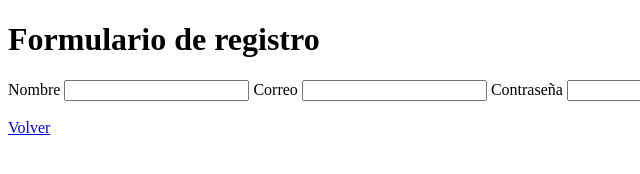
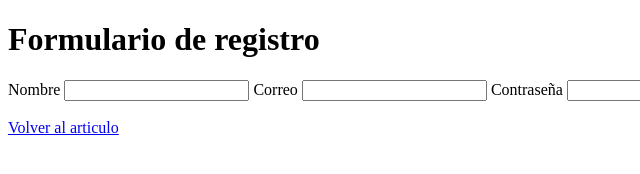
Before and after one commit to IES-Almudeyne-2324-DAW/PABLO-RAMAS, a plain HTML site: page formulario.html in a window 1280 px wide. Shown: the full height of the page, 0-640 px from the left. Drawn offline with Linux system fonts and the light colour scheme.

Commit message:
Rama funcionalidad-formulario-bugfix-pmg

```diff
--- a/formulario.html
+++ b/formulario.html
@@ -20,6 +20,6 @@
     <br>
     <br>
 
-    <a href="index.html">Volver</a>
+    <a href="index.html">Volver al articulo</a>
 </body>
 </html>
```
